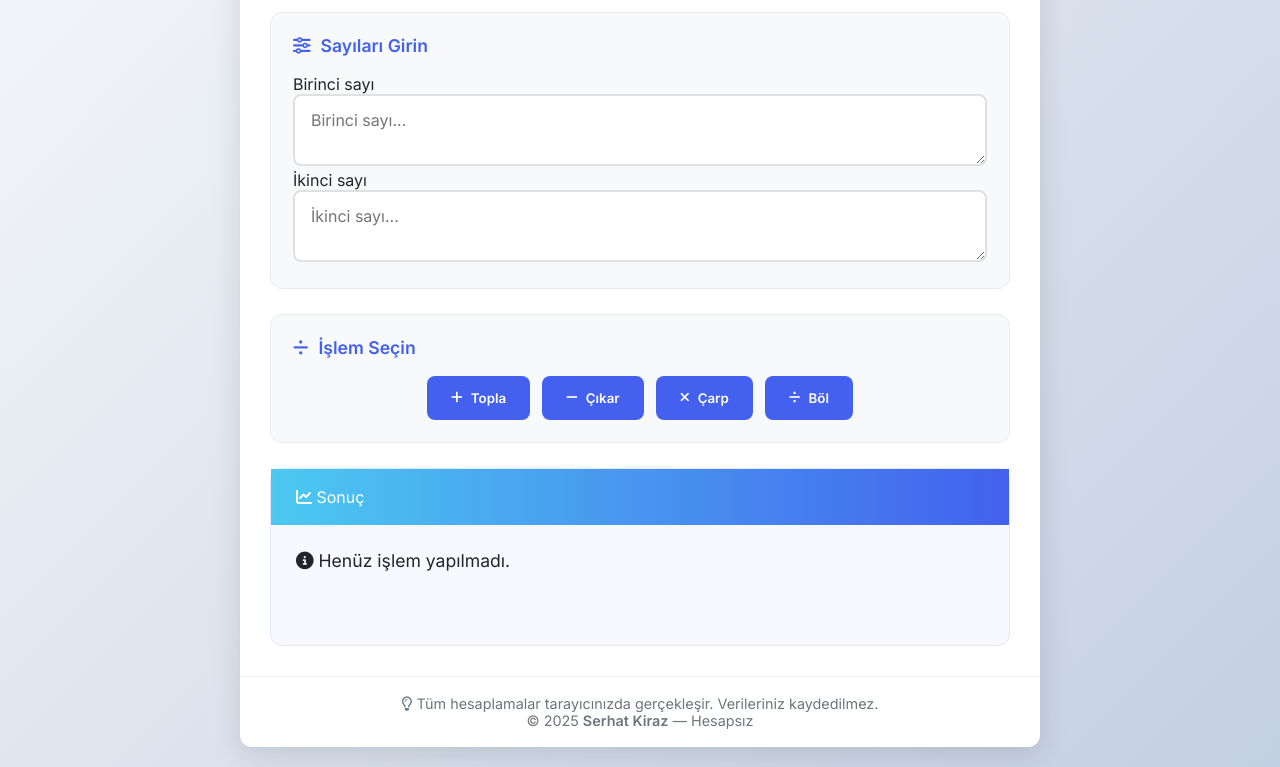
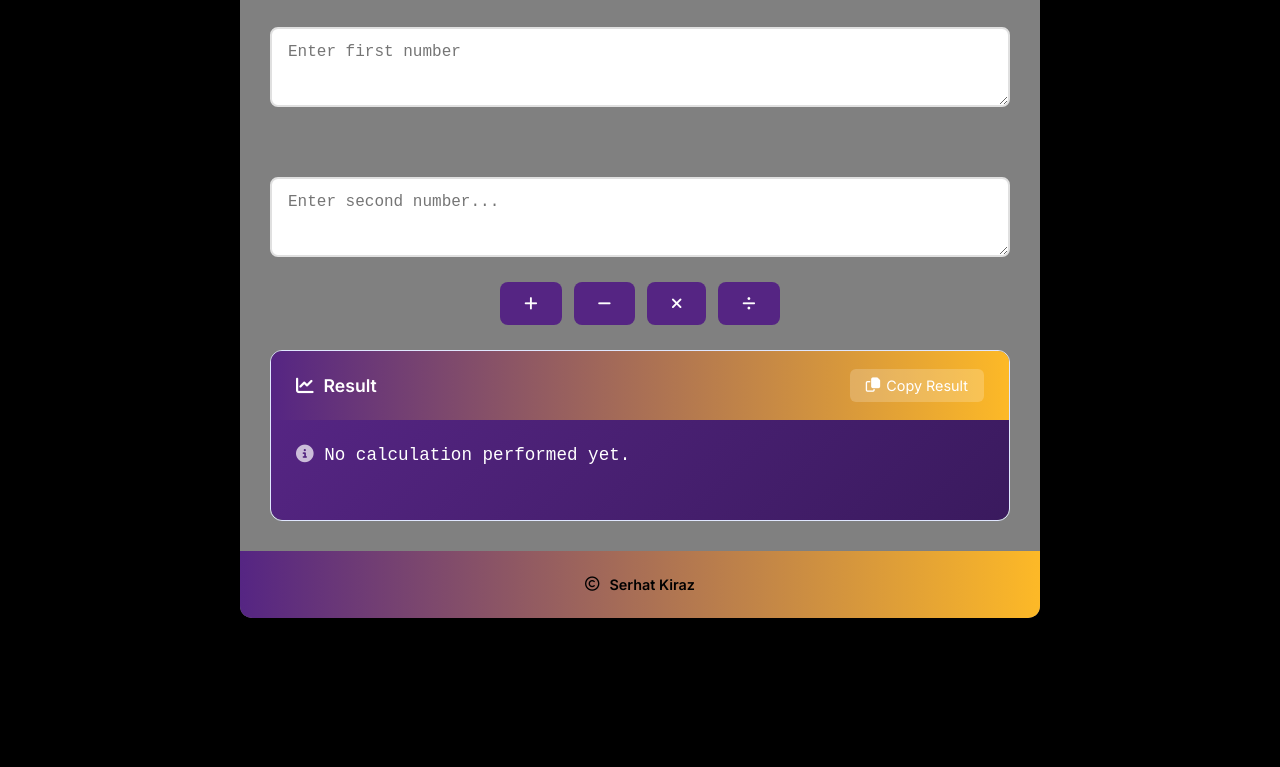
Before and after one commit to serhatkiraz/hesapsiz, a plain HTML site: page index.html in a window 1280 px wide. Shown: the part 147-914 px from the top of the page. After the commit the page ends 800 px from the top, so only its background shows below. Drawn offline with Linux system fonts and the light colour scheme.

Commit message:
Refactor index.html for English localization

```diff
--- a/index.html
+++ b/index.html
@@ -1,385 +1,547 @@
 <!doctype html>
-<html lang="tr">
+<html lang="en">
 <head>
-<meta charset="utf-8" />
-<meta name="viewport" content="width=device-width, initial-scale=1" />
+<meta charset="utf-8">
+<meta name="viewport" content="width=device-width, initial-scale=1">
 <title>Hesapsız | Serhat Kiraz</title>
-
+<!-- Font Awesome Icons -->
 <link rel="stylesheet" href="https://cdnjs.cloudflare.com/ajax/libs/font-awesome/6.4.0/css/all.min.css">
+<!-- Google Fonts -->
 <link href="https://fonts.googleapis.com/css2?family=Inter:wght@300;400;500;600;700&display=swap" rel="stylesheet">
 
 <style>
-:root{
-  --primary:#4361ee;
-  --primary-dark:#3a56d4;
-  --secondary:#7209b7;
-  --success:#4cc9f0;
-  --danger:#f72585;
-  --warning:#f9c74f;
-  --light:#f8f9fa;
-  --dark:#212529;
-  --gray:#6c757d;
-  --border-radius:12px;
-  --box-shadow:0 8px 30px rgba(0,0,0,0.12);
-  --transition:all .3s ease;
+/* ===============================
+   VARIABLES (Ana sayfa ile aynı)
+   =============================== */
+:root {
+  --primary: #552583;
+  --secondary: #FDB927;
+  --light: #808080;
+  --dark: #000;
+  --border-radius: 12px;
+  --box-shadow: 0 8px 30px rgba(0,0,0,0.12);
+  --transition: all .3s ease;
 }
 
-*{margin:0;padding:0;box-sizing:border-box;font-family:'Inter',sans-serif;}
-
-body{
-  background:linear-gradient(135deg,#f5f7fa,#c3cfe2);
-  min-height:100vh;
-  display:flex;
-  justify-content:center;
-  align-items:center;
-  padding:20px;
-  color:var(--dark);
+/* ===============================
+   GLOBAL STYLES
+   =============================== */
+* {
+  margin: 0;
+  padding: 0;
+  box-sizing: border-box;
+  font-family: 'Inter', sans-serif;
 }
 
-.calculator{
-  background:white;
-  width:100%;
-  max-width:800px;
-  border-radius:var(--border-radius);
-  box-shadow:var(--box-shadow);
-  overflow:hidden;
+body {
+  background: #000;
+  color: var(--dark);
+  min-height: 100vh;
+  display: flex;
+  justify-content: center;
+  align-items: center;
+  padding: 20px;
 }
 
-.header{
-  background:linear-gradient(90deg,var(--primary),var(--secondary));
-  color:white;
-  padding:25px 30px;
-  position:relative;
+.container {
+  background: var(--light);
+  border-radius: var(--border-radius);
+  box-shadow: var(--box-shadow);
+  width: 100%;
+  max-width: 800px;
+  overflow: hidden;
+  transition: var(--transition);
 }
 
-.header h1{
-  font-size:1.8rem;
-  font-weight:700;
-  display:flex;
-  align-items:center;
-  gap:12px;
+/* ===============================
+   HEADER (Ana sayfa ile aynı stil)
+   =============================== */
+.header {
+  background: linear-gradient(90deg, var(--primary), var(--secondary));
+  color: var(--dark);
+  padding: 25px 30px;
+  position: relative;
 }
 
-.subtitle{
-  font-size:.95rem;opacity:.9;margin-top:5px;
+.header h1 {
+  font-size: 1.8rem;
+  font-weight: 700;
+  display: flex;
+  align-items: center;
+  justify-content: center;
+  gap: 12px;
 }
 
-.clear-btn{
-  position:absolute;
-  top:20px;
-  right:20px;
-  background:rgba(255,255,255,0.2);
-  border:none;
-  color:white;
-  padding:8px 16px;
-  border-radius:50px;
-  font-size:.9rem;
-  cursor:pointer;
-  display:flex;
-  align-items:center;
-  gap:6px;
-  transition:var(--transition);
+.header h1 i {
+  font-size: 1.5rem;
 }
 
-.clear-btn:hover{background:rgba(255,255,255,0.3);transform:translateY(-2px);}
-
-.content{
-  padding:30px;
-  display:flex;
-  flex-direction:column;
-  gap:25px;
+.subtitle {
+  font-size: .95rem;
+  opacity: .9;
+  margin-top: 5px;
+  text-align: center;
 }
 
-.section{
-  background:var(--light);
-  border:1px solid #eaeaea;
-  border-radius:var(--border-radius);
-  padding:22px;
+/* ===============================
+   BUTTONS (Tutarlı buton stili)
+   =============================== */
+.btn-reset {
+  position: absolute;
+  top: 20px;
+  right: 20px;
+  background: rgba(255, 255, 255, 0.2);
+  border: none;
+  color: var(--dark);
+  padding: 8px 16px;
+  border-radius: 50px;
+  cursor: pointer;
+  font-weight: 600;
+  font-size: .9rem;
+  display: flex;
+  align-items: center;
+  gap: 6px;
+  transition: var(--transition);
 }
 
-.section-title{
-  font-size:1.1rem;
-  font-weight:600;
-  margin-bottom:18px;
-  color:var(--primary);
-  display:flex;align-items:center;gap:10px;
+.btn-reset:hover {
+  background: rgba(255, 255, 255, 0.3);
+  transform: translateY(-2px);
 }
 
-textarea{
-  width:100%;
-  padding:14px 16px;
-  border:2px solid #e0e0e0;
-  border-radius:8px;
-  font-size:1rem;
-  resize:vertical;
-  min-height:55px;
-  max-height:250px;
-  transition:var(--transition);
+.btn {
+  padding: 14px 24px;
+  border: none;
+  border-radius: 8px;
+  font-weight: 600;
+  font-size: .95rem;
+  cursor: pointer;
+  transition: var(--transition);
+  display: flex;
+  align-items: center;
+  justify-content: center;
+  gap: 8px;
+  white-space: nowrap;
 }
 
-textarea:focus{
-  outline:none;
-  border-color:var(--primary);
-  box-shadow:0 0 0 3px rgba(67,97,238,0.2);
+.btn-primary {
+  background: var(--primary);
+  color: white;
 }
 
-.btn{
-  padding:14px 24px;
-  border:none;
-  border-radius:8px;
-  font-weight:600;
-  cursor:pointer;
-  transition:var(--transition);
-  display:flex;
-  align-items:center;
-  gap:8px;
+.btn-primary:hover {
+  background: var(--secondary);
+  color: var(--dark);
+  transform: translateY(-2px);
 }
 
-.btn-primary{background:var(--primary);color:white;}
-.btn-primary:hover{background:var(--primary-dark);transform:translateY(-2px);}
-
-.btn-group{
-  display:flex;
-  flex-wrap:wrap;
-  justify-content:center;
-  gap:12px;
+.btn-group {
+  display: flex;
+  gap: 12px;
+  flex-wrap: wrap;
+  justify-content: center;
 }
 
-.result-container{
-  background:#f8f9ff;
-  border:1px solid #e0e7ff;
-  border-radius:var(--border-radius);
+/* ===============================
+   CONTENT SECTIONS
+   =============================== */
+.content {
+  padding: 30px;
+  display: flex;
+  flex-direction: column;
+  gap: 25px;
+  background: var(--light);
+  color: var(--dark);
 }
 
-.result-header{
-  background:linear-gradient(90deg,#4cc9f0,#4361ee);
-  color:white;
-  padding:18px 25px;
-  display:flex;
-  justify-content:space-between;
-  align-items:center;
+.section {
+  background: var(--light);
+  border-radius: var(--border-radius);
+  padding: 22px;
+  border: 1px solid #eaeaea;
 }
 
-#result{
-  padding:25px;
-  min-height:120px;
-  max-height:350px;
-  overflow-y:auto;
-  font-size:1.1rem;
-  word-break:break-all;
+.section-title {
+  font-size: 1.1rem;
+  font-weight: 600;
+  margin-bottom: 18px;
+  color: var(--primary);
+  display: flex;
+  align-items: center;
+  gap: 10px;
 }
 
-footer{
-  text-align:center;
-  padding:18px;
-  color:var(--gray);
-  font-size:.9rem;
-  border-top:1px solid #eee;
+.section-title i {
+  color: var(--secondary);
+}
+
+/* ===============================
+   INPUT FIELDS
+   =============================== */
+label {
+  display: block;
+  font-size: .9rem;
+  font-weight: 600;
+  margin-bottom: 8px;
+  color: var(--dark);
+}
+
+textarea {
+  width: 100%;
+  padding: 14px 16px;
+  border: 2px solid #e0e0e0;
+  border-radius: 8px;
+  font-size: 1rem;
+  transition: var(--transition);
+  background: white;
+  color: var(--dark);
+  resize: vertical;
+  min-height: 80px;
+  font-family: 'Courier New', monospace;
+}
+
+textarea:focus {
+  outline: none;
+  border-color: var(--primary);
+  box-shadow: 0 0 0 3px rgba(85, 37, 131, 0.2);
+}
+
+/* ===============================
+   RESULT SECTION (Ana sayfa proje stili)
+   =============================== */
+.result-container {
+  border-radius: var(--border-radius);
+  overflow: hidden;
+  border: 1px solid #e0e7ff;
+}
+
+.result-header {
+  background: linear-gradient(90deg, var(--primary), var(--secondary));
+  color: white;
+  padding: 18px 25px;
+  display: flex;
+  justify-content: space-between;
+  align-items: center;
+}
+
+.result-header .section-title {
+  margin-bottom: 0;
+  color: white;
+}
+
+.result-header .section-title i {
+  color: white;
+}
+
+.btn-copy {
+  background: rgba(255, 255, 255, 0.2);
+  border: none;
+  color: white;
+  padding: 8px 16px;
+  border-radius: 6px;
+  cursor: pointer;
+  font-size: .9rem;
+  display: flex;
+  align-items: center;
+  gap: 6px;
+  transition: var(--transition);
+}
+
+.btn-copy:hover {
+  background: rgba(255, 255, 255, 0.3);
+}
+
+#result {
+  padding: 25px;
+  min-height: 100px;
+  background: linear-gradient(135deg, var(--primary), #3a1a5e);
+  color: white;
+  font-family: 'Courier New', monospace;
+  font-size: 1.1rem;
+  word-break: break-all;
+  overflow-wrap: break-word;
+  border-radius: 0 0 var(--border-radius) var(--border-radius);
+}
+
+#result i {
+  opacity: 0.7;
+}
+
+/* ===============================
+   FOOTER (Ana sayfa ile aynı)
+   =============================== */
+.footer {
+  text-align: center;
+  background: linear-gradient(90deg, var(--primary), var(--secondary));
+  color: var(--dark);
+  padding: 25px 30px;
+  position: relative;
+}
+
+.footer p {
+  font-size: 0.9rem;
+  margin-bottom: 10px;
+  display: flex;
+  align-items: center;
+  justify-content: center;
+  gap: 10px;
+}
+
+.footer p:last-child {
+  margin-bottom: 0;
+}
+
+.footer a {
+  color: inherit;
+  font-weight: 600;
+  text-decoration: none;
+}
+
+.footer a:hover {
+  text-decoration: underline;
+}
+
+/* ===============================
+   RESPONSIVE
+   =============================== */
+@media (max-width: 768px) {
+  .btn-group {
+    flex-direction: column;
+  }
+
+  .result-header {
+    flex-direction: column;
+    gap: 15px;
+    text-align: center;
+  }
+}
+
+@media (max-width: 576px) {
+  .header {
+    padding: 20px;
+  }
+
+  .content {
+    padding: 20px;
+  }
+
+  .footer p {
+    flex-direction: column;
+    gap: 5px;
+  }
 }
 </style>
 </head>
+<body>
+<div class="container">
 
-<body>
-<div class="calculator">
-
+  <!-- HEADER -->
   <div class="header">
     <h1><i class="fas fa-calculator"></i> Hesapsız</h1>
-    <p class="subtitle">Büyük Sayılar İçin Sınırsız Hesap Makinesi</p>
-    <button class="clear-btn" onclick="resetAll()"><i class="fas fa-redo"></i> SIFIRLA</button>
+    <p class="subtitle">Unlimited Calculator for Large Numbers</p>
+    <button class="btn-reset" onclick="resetAll()"><i class="fas fa-redo"></i> RESET</button>
   </div>
 
+  <!-- MAIN CONTENT -->
   <div class="content">
 
-    <!-- Girdi Alanları -->
-    <div class="section">
-      <div class="section-title"><i class="fas fa-sliders-h"></i> Sayıları Girin</div>
+    <!-- Input Fields -->
 
-      <label>Birinci sayı</label>
-      <textarea id="numA" placeholder="Birinci sayı..."></textarea>
 
-      <label style="margin-top:15px;">İkinci sayı</label>
-      <textarea id="numB" placeholder="İkinci sayı..."></textarea>
-    </div>
 
-    <!-- Dört İşlem -->
-    <div class="section">
-      <div class="section-title"><i class="fas fa-divide"></i> İşlem Seçin</div>
+      <textarea id="numA" placeholder="Enter first number"></textarea>
+
+<br>
+      <textarea id="numB" placeholder="Enter second number..."></textarea>
+
 
       <div class="btn-group">
-        <button class="btn btn-primary" onclick="calc('add')"><i class="fas fa-plus"></i> Topla</button>
-        <button class="btn btn-primary" onclick="calc('sub')"><i class="fas fa-minus"></i> Çıkar</button>
-        <button class="btn btn-primary" onclick="calc('mul')"><i class="fas fa-times"></i> Çarp</button>
-        <button class="btn btn-primary" onclick="calc('div')"><i class="fas fa-divide"></i> Böl</button>
+        <button class="btn btn-primary" onclick="calc('add')"><i class="fas fa-plus"></i></button>
+        <button class="btn btn-primary" onclick="calc('sub')"><i class="fas fa-minus"></i></button>
+        <button class="btn btn-primary" onclick="calc('mul')"><i class="fas fa-times"></i></button>
+        <button class="btn btn-primary" onclick="calc('div')"><i class="fas fa-divide"></i></button>
       </div>
-    </div>
 
-    <!-- Sonuç -->
+
+    <!-- Result -->
     <div class="result-container">
       <div class="result-header">
-        <div class="result-title"><i class="fas fa-chart-line"></i> Sonuç</div>
+        <div class="section-title"><i class="fas fa-chart-line"></i> Result</div>
+        <button class="btn-copy" onclick="copyResult()"><i class="far fa-copy"></i> Copy Result</button>
       </div>
-      <div id="result"><i class="fas fa-info-circle"></i> Henüz işlem yapılmadı.</div>
+      <div id="result"><i class="fas fa-info-circle"></i> No calculation performed yet.</div>
     </div>
 
   </div>
 
-  <footer>
-    <p><i class="far fa-lightbulb"></i> Tüm hesaplamalar tarayıcınızda gerçekleşir. Verileriniz kaydedilmez.</p>
-    <p>© 2025 <a href="https://serhatkiraz.github.io/" target="_blank" style="color:inherit;font-weight:600;text-decoration:none;">Serhat Kiraz</a> — Hesapsız</p>
-  </footer>
+  <!-- FOOTER -->
+  <div class="footer">
+    <div class="footer-content">
+      <p><i class="far fa-copyright"></i> <a href="https://serhatkiraz.github.io/" target="_blank">Serhat Kiraz</a></p>
+    </div>
+  </div>
 
 </div>
 
 <script>
 // ----------------------------
-//  BÜYÜK SAYI HESAPLAMA MOTORU
+//  LARGE NUMBER CALCULATION ENGINE
 // ----------------------------
-
-// String → Remove spaces
-function clean(n){
-  return n.replace(/\s+/g,"").replace(/^0+(?=\d)/,"");
+function clean(n) {
+  return n.replace(/\s+/g, "").replace(/^0+(?=\d)/, "");
 }
 
-// Str → Compare
-function cmp(a,b){
-  a = clean(a); b = clean(b);
-  if(a.length !== b.length) return a.length > b.length ? 1 : -1;
-  if(a === b) return 0;
+function cmp(a, b) {
+  a = clean(a);
+  b = clean(b);
+  if (a.length !== b.length) return a.length > b.length ? 1 : -1;
+  if (a === b) return 0;
   return a > b ? 1 : -1;
 }
 
-// String Toplama
-function add(a,b){
-  a = clean(a); b = clean(b);
-  let res="",carry=0;
+function add(a, b) {
+  a = clean(a);
+  b = clean(b);
+  let res = "", carry = 0;
   a = a.split("").reverse();
   b = b.split("").reverse();
-
-  let m = Math.max(a.length,b.length);
-  for(let i=0;i<m;i++){
-    let x = parseInt(a[i]||"0");
-    let y = parseInt(b[i]||"0");
-    let s = x+y+carry;
-    res = (s%10)+res;
-    carry = Math.floor(s/10);
+  let m = Math.max(a.length, b.length);
+  for (let i = 0; i < m; i++) {
+    let x = parseInt(a[i] || "0");
+    let y = parseInt(b[i] || "0");
+    let s = x + y + carry;
+    res = (s % 10) + res;
+    carry = Math.floor(s / 10);
   }
-  if(carry) res = carry+res;
+  if (carry) res = carry + res;
   return res;
 }
 
-// String Çıkarma  (a ≥ b)
-function sub(a,b){
-  a = clean(a); b = clean(b);
-  if(cmp(a,b)===0) return "0";
-
-  let res="",borrow=0;
+function sub(a, b) {
+  a = clean(a);
+  b = clean(b);
+  if (cmp(a, b) === 0) return "0";
+  let res = "", borrow = 0;
   a = a.split("").reverse();
   b = b.split("").reverse();
-
-  for(let i=0;i<a.length;i++){
+  for (let i = 0; i < a.length; i++) {
     let x = parseInt(a[i]);
-    let y = parseInt(b[i]||"0");
+    let y = parseInt(b[i] || "0");
     x -= borrow;
-
-    if(x<y){x+=10;borrow=1;} else borrow=0;
-
-    res = (x-y)+res;
+    if (x < y) {
+      x += 10;
+      borrow = 1;
+    } else borrow = 0;
+    res = (x - y) + res;
   }
   return clean(res);
 }
 
-// String Çarpma
-function mul(a,b){
-  a = clean(a); b = clean(b);
-  if(a==="0"||b==="0") return "0";
-
+function mul(a, b) {
+  a = clean(a);
+  b = clean(b);
+  if (a === "0" || b === "0") return "0";
   let A = a.split("").reverse();
   let B = b.split("").reverse();
-  let res = Array(a.length+b.length).fill(0);
-
-  for(let i=0;i<A.length;i++){
-    for(let j=0;j<B.length;j++){
-      let p = parseInt(A[i]) * parseInt(B[j]);
-      res[i+j] += p;
+  let res = Array(a.length + b.length).fill(0);
+  for (let i = 0; i < A.length; i++) {
+    for (let j = 0; j < B.length; j++) {
+      res[i + j] += parseInt(A[i]) * parseInt(B[j]);
     }
   }
-
-  for(let i=0;i<res.length;i++){
-    if(res[i]>=10){
-      res[i+1] += Math.floor(res[i]/10);
+  for (let i = 0; i < res.length; i++) {
+    if (res[i] >= 10) {
+      res[i + 1] += Math.floor(res[i] / 10);
       res[i] %= 10;
     }
   }
-
-  while(res.length>1 && res[res.length-1]===0)
-    res.pop();
-
+  while (res.length > 1 && res[res.length - 1] === 0) res.pop();
   return res.reverse().join("");
 }
 
-// Uzun Bölme (tam bölüm)
-function div(a,b){
+function div(a, b) {
   a = clean(a);
   b = clean(b);
-  if(b==="0") return "Tanımsız";
-  if(cmp(a,b)<0) return "0";
-
-  let result="";
-  let cur="";
-
-  for(let digit of a){
+  if (b === "0") return "Undefined";
+  if (cmp(a, b) < 0) return "0";
+  let result = "", cur = "";
+  for (let digit of a) {
     cur += digit;
     cur = clean(cur);
-
-    let count=0;
-    while(cmp(cur,b)>=0){
-      cur = sub(cur,b);
+    let count = 0;
+    while (cmp(cur, b) >= 0) {
+      cur = sub(cur, b);
       count++;
     }
     result += count.toString();
   }
-
   return clean(result);
 }
 
 // ----------------------------
-//  ANA ÇALIŞTIRICI
+//  UI FUNCTIONS
 // ----------------------------
-function calc(type){
+function calc(type) {
   let A = document.getElementById("numA").value.trim();
   let B = document.getElementById("numB").value.trim();
   let out = document.getElementById("result");
 
-  if(!A || !B){
-    out.innerHTML = "<span style='color:var(--danger);'><i class='fas fa-exclamation-triangle'></i> Lütfen iki sayı girin.</span>";
+  if (!A || !B) {
+    out.innerHTML = "<span style='color: #ff6b6b;'><i class='fas fa-exclamation-triangle'></i> Please enter both numbers.</span>";
     return;
   }
 
   let result;
-
-  switch(type){
-    case "add": result = add(A,B); break;
+  switch (type) {
+    case "add":
+      result = add(A, B);
+      break;
     case "sub":
-      if(cmp(A,B)>=0) result = sub(A,B);
-      else result = "-"+sub(B,A);
+      result = cmp(A, B) >= 0 ? sub(A, B) : "-" + sub(B, A);
       break;
-    case "mul": result = mul(A,B); break;
-    case "div": result = div(A,B); break;
+    case "mul":
+      result = mul(A, B);
+      break;
+    case "div":
+      result = div(A, B);
+      break;
   }
 
-  out.textContent = result;
+  out.innerHTML = `<span style="color: var(--secondary); font-weight: 600;">${result}</span>`;
+
+  // Format için karakter sayısını göster
+  const charCount = result.toString().length;
+  out.innerHTML += `<br><small style="opacity: 0.7; font-size: 0.9rem;">(${charCount} digits)</small>`;
 }
 
-// ----------------------------
-//  RESET
-// ----------------------------
-function resetAll(){
-  document.getElementById("numA").value="";
-  document.getElementById("numB").value="";
-  document.getElementById("result").innerHTML="<i class='fas fa-info-circle'></i> Henüz işlem yapılmadı.";
+function resetAll() {
+  document.getElementById("numA").value = "";
+  document.getElementById("numB").value = "";
+  document.getElementById("result").innerHTML = "<i class='fas fa-info-circle'></i> No calculation performed yet.";
+}
+
+function copyResult() {
+  const resultElement = document.getElementById("result");
+  const resultText = resultElement.textContent.split('(')[0].trim(); // Sadece sonucu al
+
+  if (resultText && resultText !== "No calculation performed yet.") {
+    navigator.clipboard.writeText(resultText)
+      .then(() => {
+        const copyBtn = document.querySelector('.btn-copy');
+        const originalHtml = copyBtn.innerHTML;
+        copyBtn.innerHTML = '<i class="fas fa-check"></i> Copied!';
+        copyBtn.style.background = 'rgba(76, 175, 80, 0.3)';
+
+        setTimeout(() => {
+          copyBtn.innerHTML = originalHtml;
+          copyBtn.style.background = '';
+        }, 2000);
+      })
+      .catch(err => {
+        alert('Failed to copy: ' + err);
+      });
+  }
 }
 </script>
-
 </body>
-
 </html>
```
